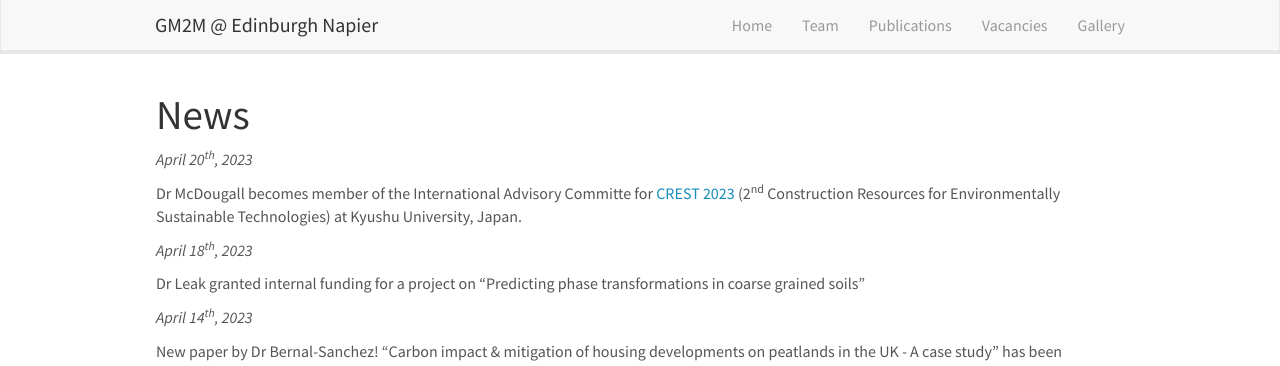
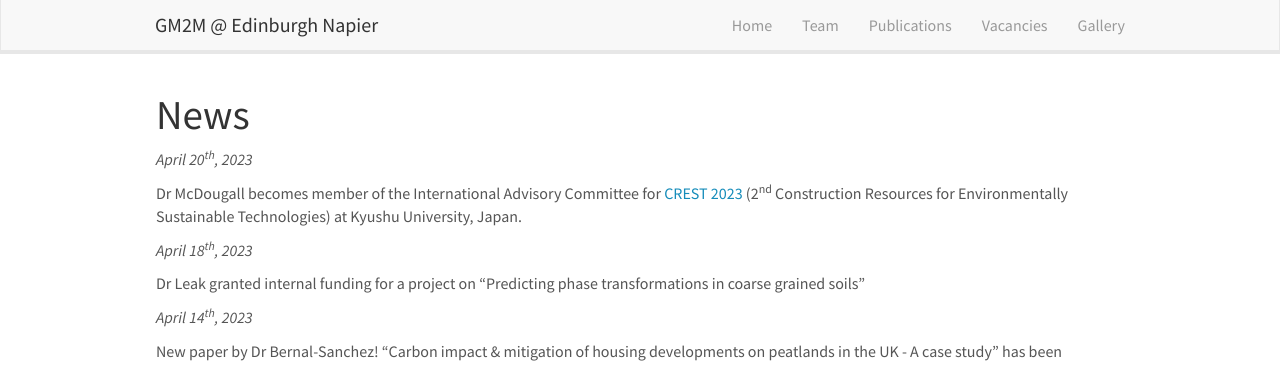
Before and after one commit to dbarretog/gm2m, a Jekyll site: the page built from _pages/allnews.md, in a window 1280 px wide and 900 px high. Shown: the top 366 px of the window. Built offline with Jekyll 4.4.1, drawn with Linux system fonts in a browser that asks for light colours; nearby versions of some CDN libraries.

Commit message:
Typos corrected

```diff
--- a/_data/news.yml
+++ b/_data/news.yml
@@ -1,5 +1,5 @@
 - date: April 20<sup>th</sup>, 2023
-  headline: Dr McDougall becomes member of the International Advisory Committe for [CREST 2023](https://www.ic-crest.com/index.html) (2<sup>nd</sup> Construction Resources for Environmentally Sustainable Technologies) at Kyushu University, Japan.
+  headline: Dr McDougall becomes member of the International Advisory Committee for [CREST 2023](https://www.ic-crest.com/index.html) (2<sup>nd</sup> Construction Resources for Environmentally Sustainable Technologies) at Kyushu University, Japan.
   image: "<img src='images/newspic/CREST2023.jpg' class='img-responsive' style='max-width: 192px' />"
 
 - date: April 18<sup>th</sup>, 2023
```
